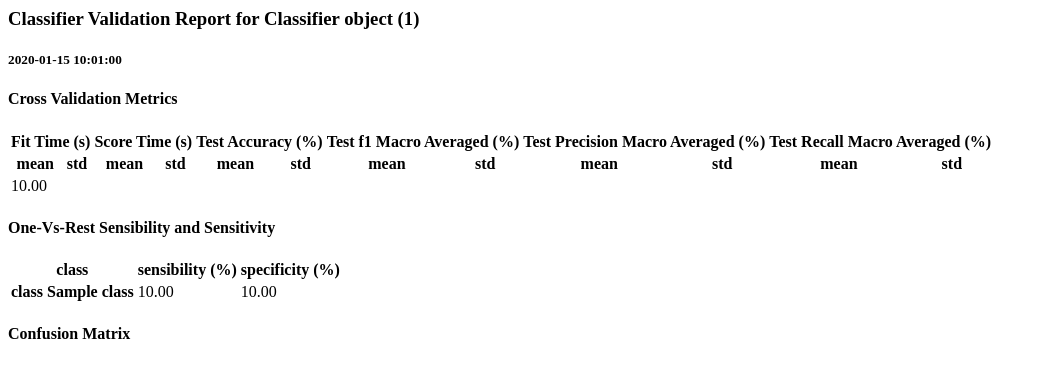
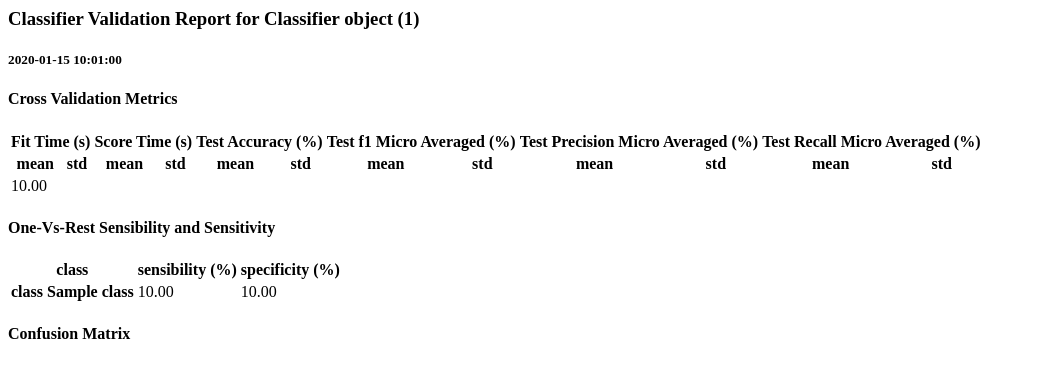
Before and after one commit to FMiranda97/Scikit-Learn-Prototyping, a Django app: template templates/classifier_report.html in a window 1280 px wide. Shown: the top 378 px of the page, without its empty margins (0-1046 px from the left). Run offline with Django 3.2, Linux system fonts and the light colour scheme; tables that the repository leaves empty hold one stand-in row (values such as "Sample post"); the template is opened without the code that fills it: values that come from a table or form of the project are taken from there, most other values are stand-ins (such as "Sample title", 1, 10 or a date in 2020).

Commit message:
Use micro instead of macro averages. Remove alert when analysing classifiers

```diff
--- a/templates/classifier_report.html
+++ b/templates/classifier_report.html
@@ -12,9 +12,9 @@
         <th colspan="2" scope="colgroup">Fit Time (s)</th>
         <th colspan="2" scope="colgroup">Score Time (s)</th>
         <th colspan="2" scope="colgroup">Test Accuracy (%)</th>
-        <th colspan="2" scope="colgroup">Test f1 Macro Averaged (%)</th>
-        <th colspan="2" scope="colgroup">Test Precision Macro Averaged (%)</th>
-        <th colspan="2" scope="colgroup">Test Recall Macro Averaged (%)</th>
+        <th colspan="2" scope="colgroup">Test f1 Micro Averaged (%)</th>
+        <th colspan="2" scope="colgroup">Test Precision Micro Averaged (%)</th>
+        <th colspan="2" scope="colgroup">Test Recall Micro Averaged (%)</th>
     </tr>
     <tr>
         {% with ''|center:6 as range %}
--- a/templates/classifiers.html
+++ b/templates/classifiers.html
@@ -288,7 +288,6 @@
                 let outputcode_size = $('input[name="outputcode_size"]').val();
                 classifier = `OutputCodeClassifier(${classifier}, code_size=${outputcode_size})`;
             }
-            alert(classifier);
 
 
             $.ajax({
@@ -350,7 +349,6 @@
                 let outputcode_size = $('input[name="outputcode_size"]').val();
                 classifier = `OutputCodeClassifier(${classifier}, code_size=${outputcode_size})`;
             }
-            alert(classifier);
 
             $.ajax({
                 type: "GET",
```
